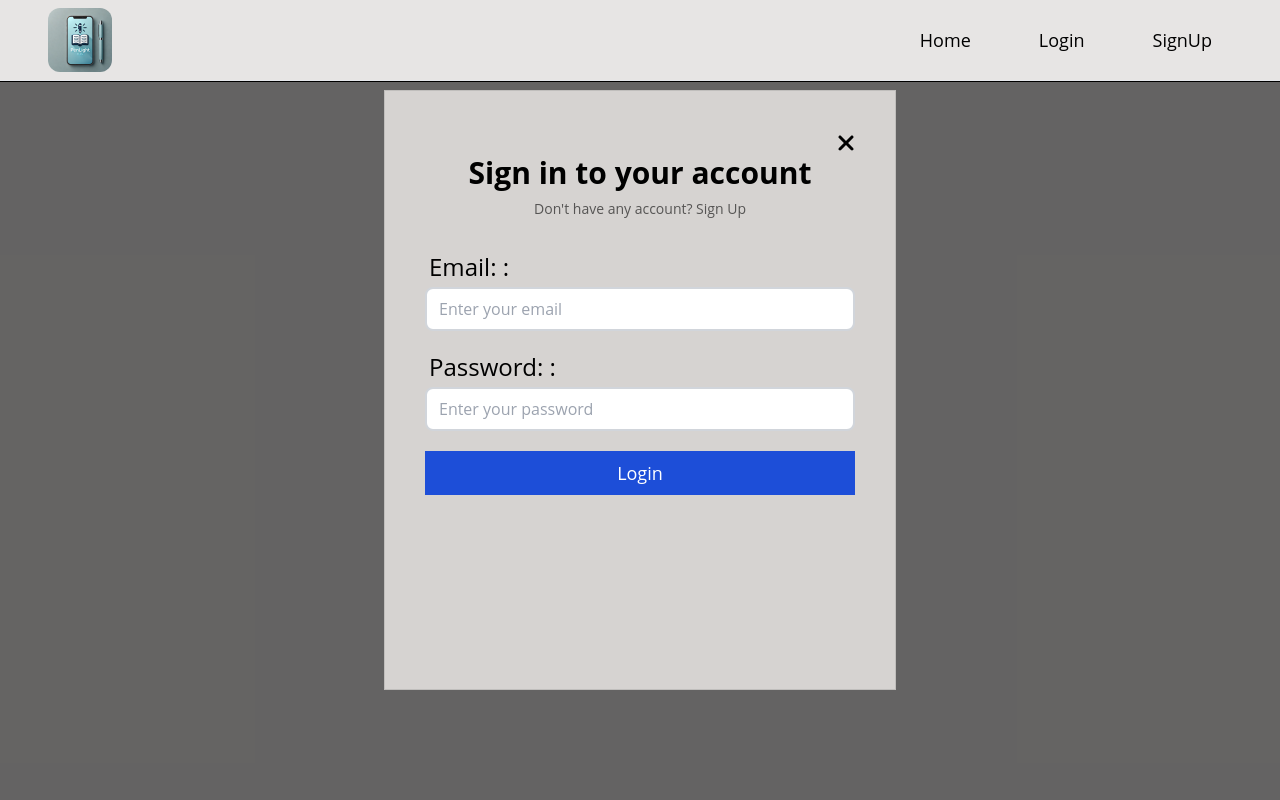
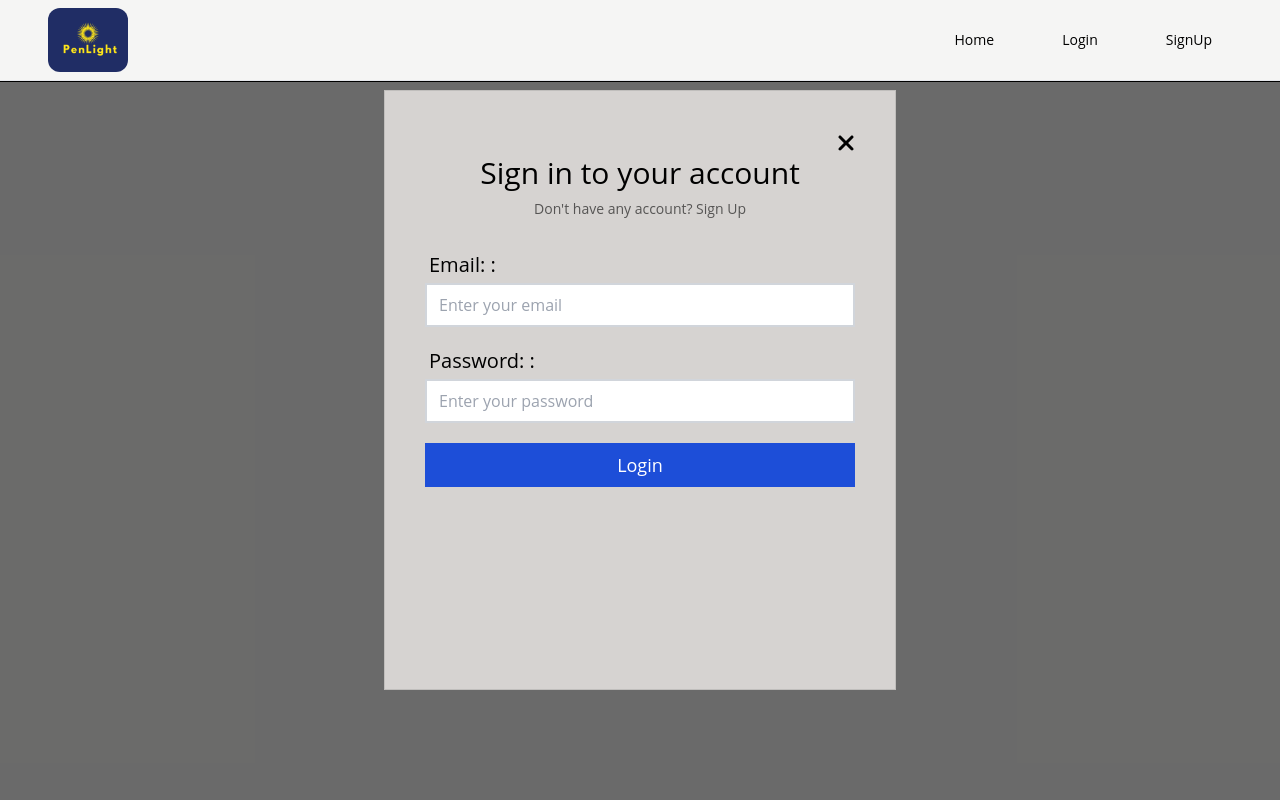
Before and after one commit to Saikat-github/Appwrite-BlogApp, a React (Vite) app: page /login in a window 1280 px wide. Shown: the top 800 px of the page. Built offline with nearby package versions, Linux system fonts and the light colour scheme; no server answers.

Commit message:
improve ui of post.jsx and home.jsx file

```diff
--- a/index.html
+++ b/index.html
@@ -3,9 +3,9 @@
 
 <head>
   <meta charset="UTF-8" />
-  <link rel="icon" type="image/svg+xml" href="/vite.svg" />
+  <link rel="icon" href="/logo2.png" />
   <meta name="viewport" content="width=device-width, initial-scale=1.0" />
-  <title>Vite + React</title>
+  <title>PenLight</title>
   <link rel="preconnect" href="https://fonts.googleapis.com">
   <link rel="preconnect" href="https://fonts.gstatic.com" crossorigin>
   <link href="https://fonts.googleapis.com/css2?family=Outfit:wght@100..900&display=swap" rel="stylesheet">
--- a/src/App.jsx
+++ b/src/App.jsx
@@ -46,7 +46,7 @@ const App = () => {
   return !loading ? (
     <div className='font-OpenSans'>
       <Header />
-      <main className='bg-stone-200'>
+      <main className='bg-stone-100'>
         <Outlet />
       </main>
       <Footer />
--- a/src/components/Input.jsx
+++ b/src/components/Input.jsx
@@ -8,14 +8,14 @@ const Input = ({ label, type = "text", className = "", ...props }, ref) => {
     return (
         <div className='w-full'>
             {label && <label
-                className='inline-block mb-1 pl-1 md:text-2xl'
+                className='inline-block mb-1 pl-1 md:text-xl'
                 htmlFor={id}>
                 {label} :
             </label>
             }
             <input
                 type={type}
-                className={`px-3 py-2 rounded-lg bg-white text-black outline-none focus:bg-gray-50 duration-200 border-2 border-gray-300 w-full ${className}`}
+                className={`px-3 py-2 bg-white text-black outline-none focus:bg-gray-50 duration-200 border-2 border-gray-300 w-full ${className}`}
                 ref={ref}
                 {...props}
                 id={id}
--- a/src/components/Login.jsx
+++ b/src/components/Login.jsx
@@ -56,7 +56,7 @@ const Login = () => {
                         </p>
                     </span>
                 </div> */}
-                <h2 className="text-center md:text-3xl font-bold leading-tight">Sign in to your account</h2>
+                <h2 className="text-center md:text-3xl leading-tight">Sign in to your account</h2>
                 <p className="mt-2 text-xs text-center md:text-sm text-black/60">
                     Don&apos;t have any account?&nbsp;
                     <Link
--- a/src/components/PostCard.jsx
+++ b/src/components/PostCard.jsx
@@ -1,20 +1,27 @@
 import React from 'react'
 import { Link } from 'react-router-dom'
 import dbService from '../appwrite/data'
+import parse from 'html-react-parser';
+import userLogo from '../assets/logo2.png'
 
-const PostCard = ({ $id, title, featuredImage}) => {
+const PostCard = ({ $id, title, featuredImage, content }) => {
+
+
   return (
-    <Link to={`/post/${$id}`}>
-      <div className='w-80  bg-gray-100 shadow-xl hover:scale-105 transition duration-300'>
-        <div className='w-full justify-center'>
-          <img src={dbService.getFilePreview(featuredImage)} alt={title}
-            className='w-full' />
-
+    <Link to={`/post/${$id}`} className='w-full bg-gray-100 shadow-xl hover:scale-105 transition duration-300 flex justify-between p-6 sm:p-10 lg:p-16 gap-6 sm:flex-row flex-col'>
+      <div className='flex flex-col gap-2'>
+        <div className='flex gap-2'>
+          <img src={userLogo} className='w-6 h-6 rounded-full' alt="" />
+          <p className='text-xs'>John Jacab</p>
         </div>
         <h2
-          className='text-xl font-bold mx-2 my-3'
-        >{title}</h2>
+          className='md:text-xl font-bold my-3'
+        >{title}
+        </h2>
+        <p className='text-stone-700 text-xs md:text-sm'>Read more ...</p>
       </div>
+      <img src={dbService.getFilePreview(featuredImage)} alt={title}
+        className='w-28 h-20' />
     </Link>
   )
 }
--- a/src/components/SignUp.jsx
+++ b/src/components/SignUp.jsx
@@ -35,14 +35,14 @@ const SignUp = () => {
     }
     return (
         <div className="flex justify-center h-screen z-10 bg-[#00000090] animate">
-            <div className={`mx-auto w-full max-w-lg h-3/4 bg-stone-300  p-10 border border-black/10 animate-[fadeIn_0.5s]`}>
+            <div className={`my-2 mx-auto w-full max-w-lg h-3/4 bg-stone-300  p-10 border border-black/10 animate-[fadeIn_0.5s]`}>
                 <div className='flex justify-end'>
                     <Link to='/' className='flex justify-end'>
                         <svg xmlns="http://www.w3.org/2000/svg" viewBox="0 0 384 512" className='h-6 cursor-pointer'><path d="M342.6 150.6c12.5-12.5 12.5-32.8 0-45.3s-32.8-12.5-45.3 0L192 210.7 86.6 105.4c-12.5-12.5-32.8-12.5-45.3 0s-12.5 32.8 0 45.3L146.7 256 41.4 361.4c-12.5 12.5-12.5 32.8 0 45.3s32.8 12.5 45.3 0L192 301.3 297.4 406.6c12.5 12.5 32.8 12.5 45.3 0s12.5-32.8 0-45.3L237.3 256 342.6 150.6z" /></svg>
                     </Link >
                 </div>
 
-                <h2 className="text-center md:text-3xl font-bold leading-tight">Sign up to create account</h2>
+                <h2 className="text-center md:text-3xl leading-tight">Sign up to create account</h2>
                 <p className="mt-2 text-center text-xs md:text-sm text-black/60">
                     Already have an account?&nbsp;
                     <Link
--- a/src/components/header-footer/Footer.jsx
+++ b/src/components/header-footer/Footer.jsx
@@ -1,6 +1,6 @@
 import React from 'react'
 import { Link } from 'react-router-dom'
-import logo from '../../assets/logo.webp'
+import logo from '../../assets/logo2.png'
 
 function Footer() {
   return (
--- a/src/components/header-footer/Header.jsx
+++ b/src/components/header-footer/Header.jsx
@@ -4,7 +4,7 @@ import { Link, useNavigate } from 'react-router-dom'
 import LogoutBtn from '../LogoutBtn';
 import cross from '../../assets/cross2.svg';
 import hamburger from '../../assets/hamburger2.svg'
-import logo from '../../assets/logo.webp'
+import logo from '../../assets/logo2.png'
 
 const Header = () => {
     const [options, setOptions] = useState(false);
@@ -48,13 +48,13 @@ const Header = () => {
 
     return (
         <div>
-            <nav className='w-full bg-stone-200 h-20 flex justify-between px-4 sm:px-12 items-center'>
+            <nav className='w-full bg-stone-100 h-20 flex justify-between px-4 sm:px-12 items-center'>
                 <Link>
-                    <img src={logo} className='w-16 h-16 rounded-xl' alt="" />
+                    <img src={logo} className='w-20 h-16 rounded-xl object-cover' alt="" />
                 </Link>
 
                 <div className='flex z-10'>
-                    <ul className={`navitems md:flex gap-7 text-lg ${options ? "flex flex-col gap-7 mt-48 bg-stone-300 py-6 px-2" : "hidden"}`}>
+                    <ul className={`navitems md:flex gap-7 text-sm ${options ? "flex flex-col gap-7 mt-48 bg-stone-300 py-6 px-2" : "hidden"}`}>
                         {navItems.map((item, idx) => (
                             item.active ? <li className='px-5  hover:bg-gray-300 cursor-pointer py-2' key={idx} onClick={() => onClickHandler(item.url)}>{item.name}</li> : null
                         ))}
--- a/src/pages/Home.jsx
+++ b/src/pages/Home.jsx
@@ -40,7 +40,7 @@ const Home = () => {
     </div>
   ) :
 
-    <div className="flex flex-wrap justify-center gap-10 p-6 h-screen">
+    <div className="py-10 flex flex-col gap-10 p-6 sm:mx-32 lg:mx-60">
       {
         posts ? posts.map((post) => (
           <div key={post.$id}>
@@ -48,8 +48,8 @@ const Home = () => {
           </div>
         )) :
           <div className='text-4xl flex flex-col lg:flex-row justify-between md:ml-20 '>
-            <div className='md:mt-20'>
-              <p className='font-Cormorant text-6xl md:text-9xl text-stone-700'>Human <br />stories & ideas</p>
+            <div className='md:mt-10'>
+              <p className='font-Cormorant text-6xl md:text-9xl text-stone-800'>Human, <br />stories & ideas</p>
               <p className='font-Cormorant my-6 text-xl md:text-3xl'>A place to read, write and deepen your understanding.</p>
               <Button onClick={() => navigate("/login")} className='bg-stone-900 hover:bg-stone-950 trnasition duration-200' bgColor={"bg-green-700"}>Start Reading</Button>
             </div>
--- a/src/pages/Post.jsx
+++ b/src/pages/Post.jsx
@@ -1,10 +1,11 @@
-import React, { useEffect, useState } from 'react'
+import React, { useCallback, useEffect,useState } from 'react'
 import { useSelector } from 'react-redux';
 import { useNavigate, useParams } from 'react-router-dom'
 import dbService from '../appwrite/data';
 import { Button } from '../components';
 import { Link } from 'react-router-dom';
 import parse from 'html-react-parser';
+import userLogo from "../assets/logo2.png"
 
 
 
@@ -55,23 +56,28 @@ const Post = () => {
 
   }
 
+  const formatDate = useCallback((isoDate) => {
+    const date = new Date(isoDate);
+    return date.toLocaleString(); // This will format the date and time based on the user's locale
+  }, []);
+
 
   return post ? (
-    <div className="p-2 sm:p-8 flex flex-col items-center gap-6">
-      <div>
-        <div className="w-full flex justify-center mb-4 relative border rounded-xl sm:p-2">
+      <div className="sm:mx-16 md:mx-32 lg:mx-72 p-4 sm:p-8 flex flex-col gap-6">
+          <div className="w-full">
+            <h1 className="text-xl sm:text-4xl font-bold text-stone-800">{post.title}</h1>
+          </div>
+          <div className='flex gap-2 items-center'>
+            <img src={userLogo} className='w-8 h-8 rounded-full' />
+            <p className='text-xs'>John Jacab <br /> <span>{formatDate(post.$updatedAt)}</span></p>
+          </div>
           <img
             src={dbService.getFilePreview(post.featuredImage)}
             alt={post.title}
-            className="rounded-xl sm:h-80"
+            className="w-full sm:h-80"
           />
-        </div>
-        <div className="w-full mb-6">
-          <h1 className="text-2xl font-bold text-stone-800">{post.title}</h1>
-        </div>
-        <div className="browser-css">
+          <div className="text-sm md:text-lg">
             {parse(post.content)}
-        </div>
           </div>
 
         {isAuthor && (
```
Also changed, not shown: public/logo2.png (added), src/assets/logo2.png (added). Lines whose indentation alone changed are shown as unchanged.
